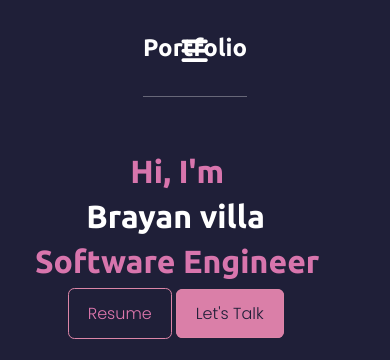
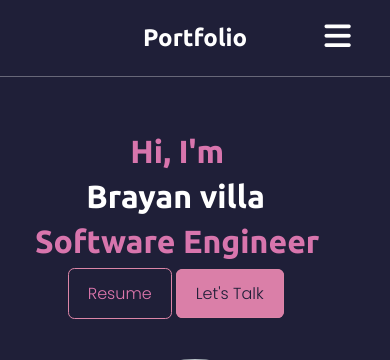
Before and after one commit to bvilla844/portfolio, a Django app: page / in a window 390 px wide. Shown: the top 360 px of the page. Run offline with Django 5.2, Linux system fonts and the light colour scheme; some libraries are stand-ins or nearby versions.

Commit message:
14vo commit - arreglo de navbar para celular

```diff
--- a/base/static/css/style.css
+++ b/base/static/css/style.css
@@ -15,16 +15,13 @@ body {
 
 /* Navbar General */
 #navbar {
-    line-height: 4rem;
+    width: 100%;
     position: sticky;
     top: 0;
     left: 0;
-    z-index: 100;
+    z-index: 999;
     border-bottom: 0.5px solid #ffffff52;
-    margin-bottom: 1rem;
     background-color: #1f1f38;
-    max-width: 1200px;
-    margin: 0 auto;
     display: flex;
     align-items: center;
     justify-content: space-between;
@@ -32,13 +29,20 @@ body {
 }
 
 /* Título Portfolio */
+.left-nav {
+    flex: 1;
+    display: flex;
+    align-items: center;
+    padding: 1rem 0;
+}
+
 .left-nav h2 {
     color: white;
     font-weight: 700;
     font-size: 1.5rem;
 }
 
-/* Estilos del Menú */
+/* Menú de navegación */
 .nav-menu {
     list-style: none;
     display: flex;
@@ -56,11 +60,12 @@ body {
     display: block;
     text-align: center;
     color: white;
+    transition: 0.3s ease;
 }
 
 /* Hover effects */
 .nav-menu li a:hover {
-    border-radius: .4rem;
+    border-radius: 0.4rem;
     color: #1f1f38;
     background-color: #fff;
 }
@@ -71,8 +76,8 @@ body {
     font-size: 30px;
     color: white;
     cursor: pointer;
-    padding: 1.2rem;
-    z-index: 101;
+    z-index: 1001;
+    padding: 1rem;
 }
 
 #check {
@@ -82,37 +87,35 @@ body {
 /* Responsive */
 @media (max-width: 768px) {
     #navbar {
-        flex-direction: column;
-        align-items: flex-start;
-        padding: 0;
+        flex-wrap: wrap;
+        padding: 0.5rem 1rem;
+        justify-content: space-between;
     }
 
     .left-nav {
+        justify-content: center;
         width: 100%;
-        display: flex;
-        justify-content: center;
-        padding: 1rem 0;
     }
 
     .checkBtn {
         display: block;
         position: absolute;
-        right: 20px;
+        right: 1rem;
         top: 1rem;
     }
 
     .nav-menu {
         position: fixed;
+        top: 0;
+        left: -100%;
         width: 100%;
         height: 100vh;
         background: #1f1f38;
-        top: 4rem;
-        left: -100%;
         flex-direction: column;
         justify-content: center;
-        text-align: center;
-        transition: all 0.5s ease;
-        z-index: 99;
+        align-items: center;
+        transition: all 0.4s ease-in-out;
+        z-index: 1000;
     }
 
     .nav-menu li {
```
Also changed, not shown: 1 other file.
